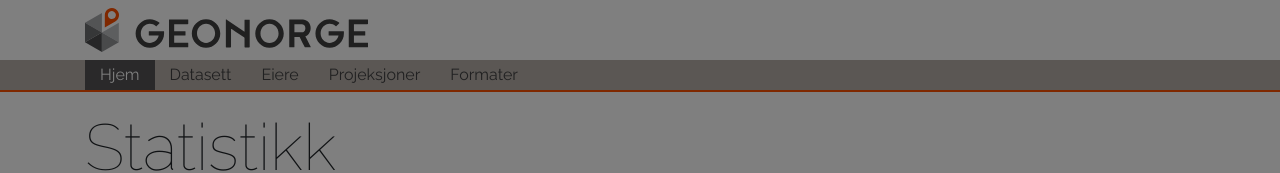
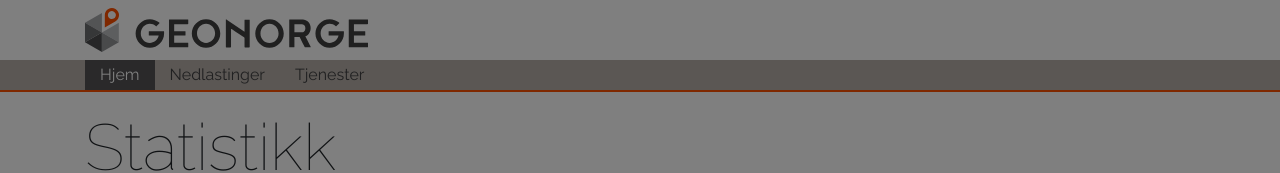
Before and after one commit to kartverket/Geonorge.Statistikk, a React (Create React App) app: page / in a window 1280 px wide. Shown: the top 173 px of the page. Built offline with nearby package versions, Linux system fonts and the light colour scheme; no server answers.

Commit message:
Changed items and added durations

```diff
--- a/src/components/Navigation.js
+++ b/src/components/Navigation.js
@@ -1,4 +1,5 @@
 import React, { Component } from 'react'
+import * as Constants from '../Constants'
 
 import qs from 'query-string'
 import { NavLink } from 'react-router-dom'
@@ -7,19 +8,15 @@ import '../assets/css/navigation.css'
 
 class Navigation extends Component {
   render () {
-    const params = qs.parse(this.props.location.search)
-    const { duration } = params
-    const search = qs.stringify({
-      duration: duration,
-    })
+    const { location = {} } = this.props
+    const { duration = Constants.DEFAULT_DURATION } = qs.parse(location.search)
+    const search = `?duration=${duration}`
     return (
       <nav className="navigation">
         <div className="container">
           <NavLink activeClassName="active" className="navigation-item" exact to="/">Hjem</NavLink>
-          <NavLink activeClassName="active" className="navigation-item" to={{ pathname: '/datasett/', search: search }}>Datasett</NavLink>
-          <NavLink activeClassName="active" className="navigation-item" to={{ pathname: '/eiere/', search: search }}>Eiere</NavLink>
-          <NavLink activeClassName="active" className="navigation-item" to={{ pathname: '/projeksjoner/', search: search }}>Projeksjoner</NavLink>
-          <NavLink activeClassName="active" className="navigation-item" to={{ pathname: '/formater/', search: search }}>Formater</NavLink>
+          <NavLink activeClassName="active" className="navigation-item" to={{ pathname: '/nedlastinger/', search: search }}>Nedlastinger</NavLink>
+          <NavLink activeClassName="active" className="navigation-item" to={{ pathname: '/tjenester/', search: search }}>Tjenester</NavLink>
         </div>
       </nav>
     )
```
